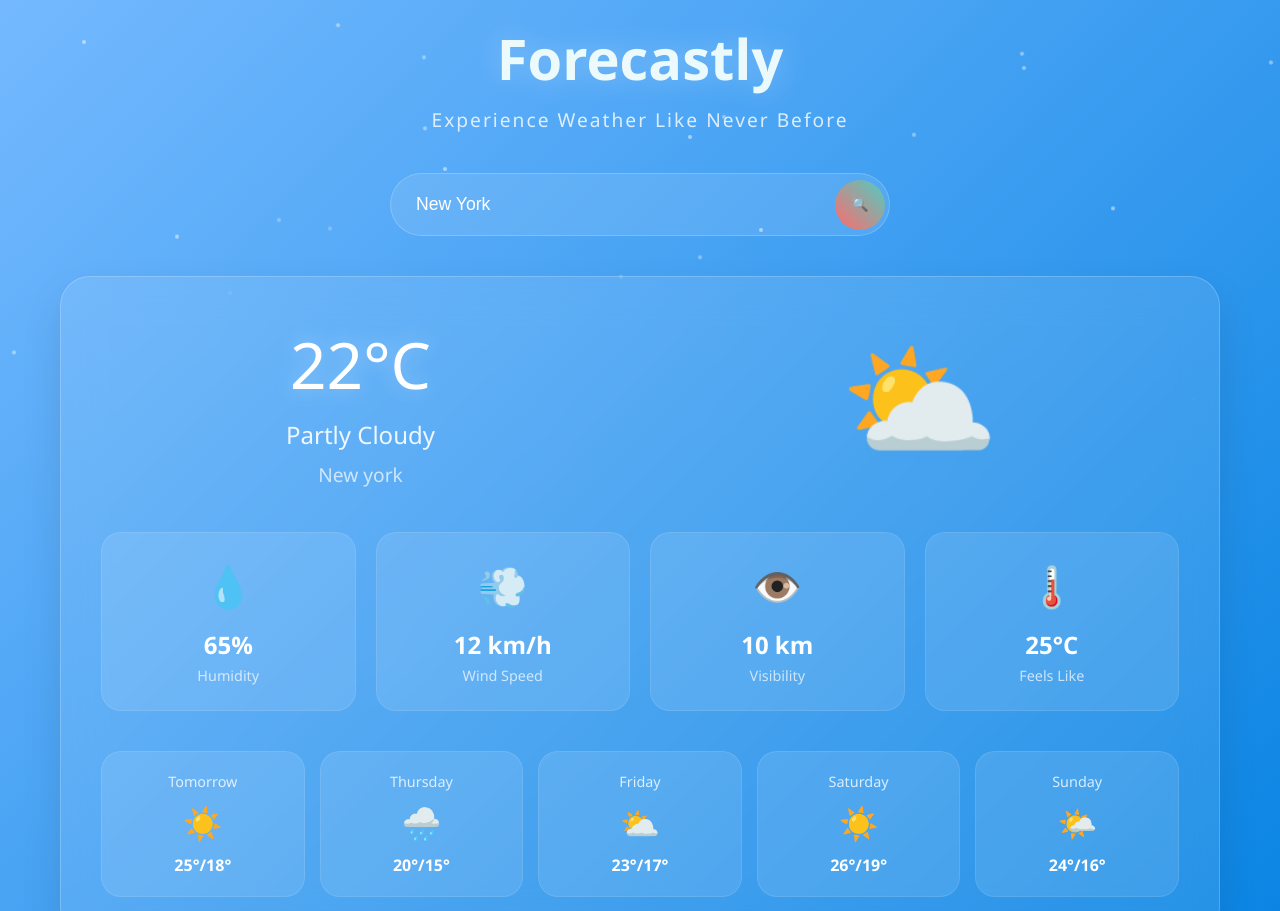
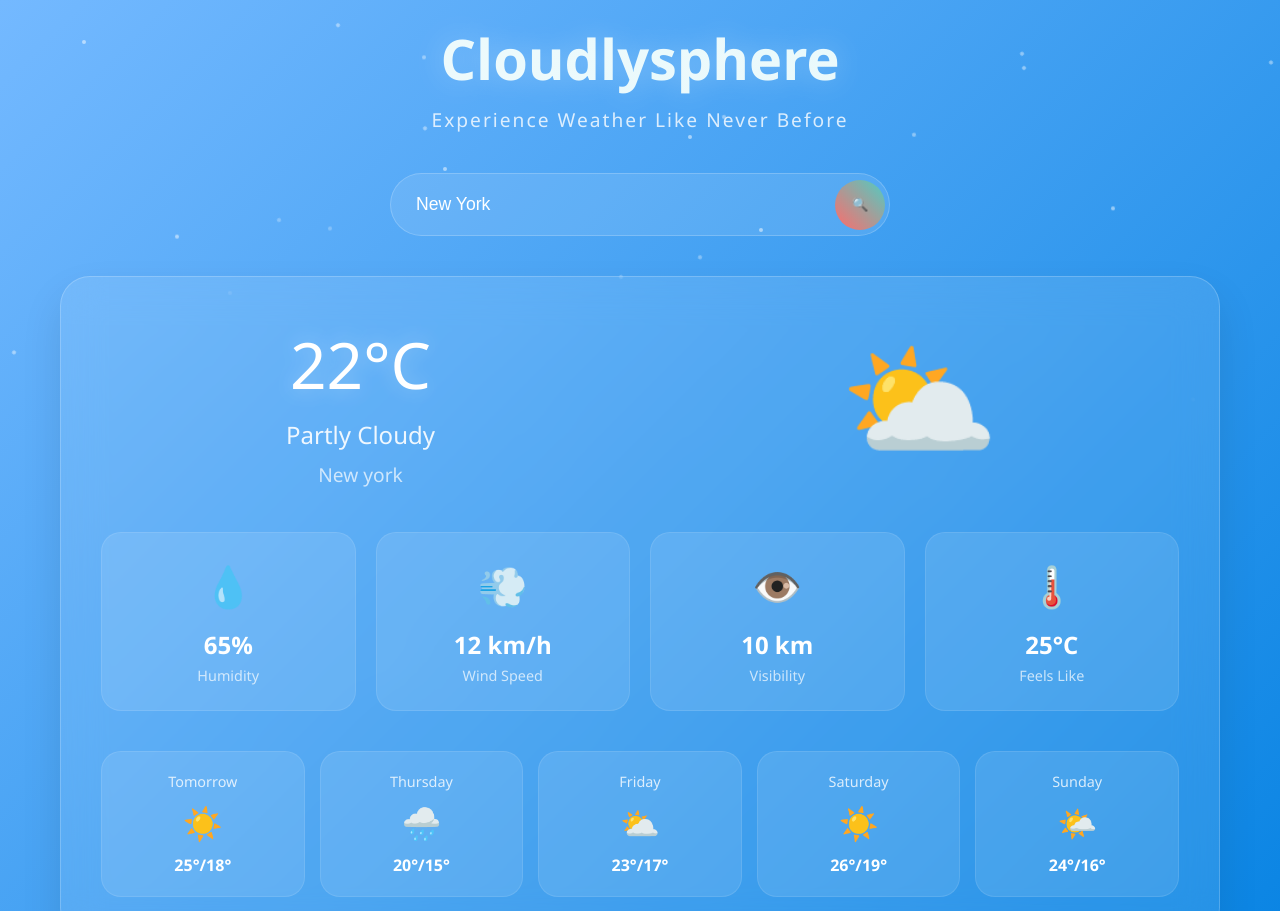
Before and after one commit to himanshyou96/forecastly, a plain HTML site: page index.html in a window 1280 px wide. Shown: the top 911 px of the page. Drawn offline with Linux system fonts and the light colour scheme.

Commit message:
Update index.html

```diff
--- a/index.html
+++ b/index.html
@@ -3,7 +3,7 @@
 <head>
     <meta charset="UTF-8">
     <meta name="viewport" content="width=device-width, initial-scale=1.0">
-    <title>Forecastly - Dynamic Weather Experience</title>
+    <title>Cloudlysphere - Dynamic Weather Experience</title>
     <link rel="stylesheet" href="style.css">
 </head>
 <body>
@@ -11,7 +11,7 @@
 
     <div class="container">
         <div class="header">
-            <h1 class="logo">Forecastly</h1>
+            <h1 class="logo">Cloudlysphere</h1>
             <p class="subtitle">Experience Weather Like Never Before</p>
         </div>
 
```
